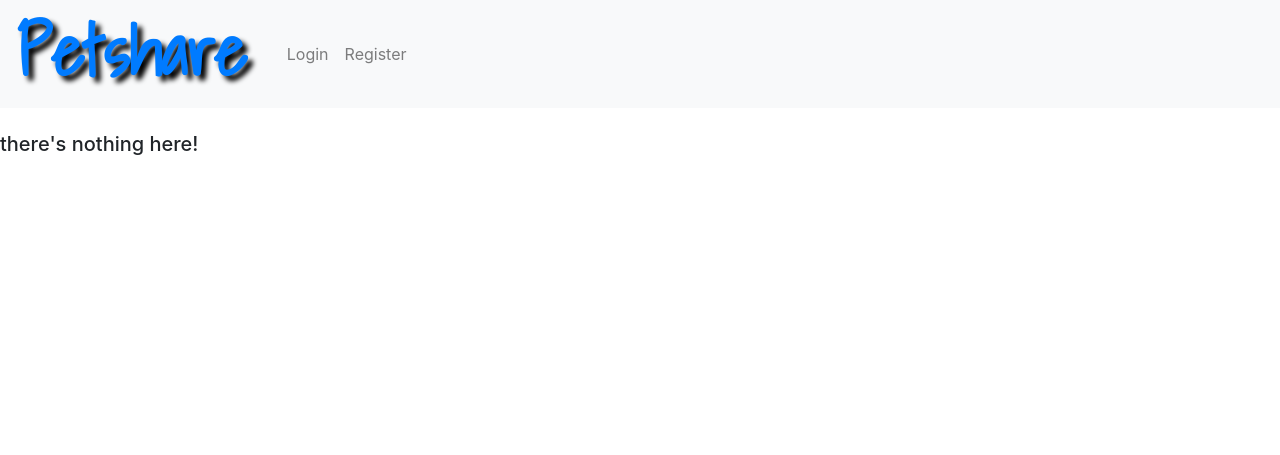
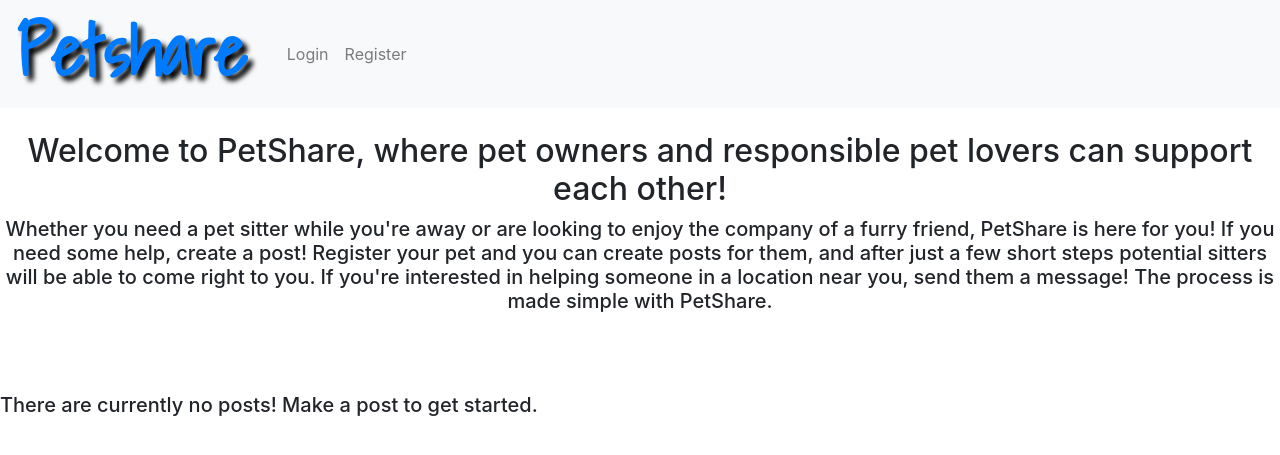
Before and after one commit to shdant113/PetShare, a Python web app: template templates/dashboard-empty.html in a window 1280 px wide. Shown: the top 455 px of the page. Run offline with Jinja, Linux system fonts and the light colour scheme; the template is opened without the code that fills it, so the values that code supplies are empty; some libraries are stand-ins or nearby versions.

Commit message:
updated content on dashboard if no posts

```diff
--- a/templates/dashboard-empty.html
+++ b/templates/dashboard-empty.html
@@ -1,9 +1,16 @@
 {% extends 'layout.html' %}
 
 {% block content %}
-	{% if unread %}
-		<h5>You have unread messages! Check your <a href="{{ url_for('read_message')}}">inbox</a> to read them!</h5>
-	{% endif %}
-	<h5>there's nothing here!</h5>
+	<div class="dash-content" style="text-align: center">
+		{% if unread %}
+			<h5>You have unread messages! Check your <a href="{{ url_for('read_message')}}">inbox</a> to read them!</h5>
+			<br><br>
+		{% endif %}
+		<h2>Welcome to PetShare, where pet owners and responsible pet lovers can support each other! </h2>
+		<h5>Whether you need a pet sitter while you're away or are looking to enjoy the company of a furry friend, PetShare is here for you! If you need some help, create a post! Register your pet and you can create posts for them, and after just a few short steps potential sitters will be able to come right to you. If you're interested in helping someone in a location near you, send them a message! The process is made simple with PetShare.</h5>
+	</div>
+	<br><br><br>
+
+	<h5>There are currently no posts! Make a post to get started.</h5>
 
 {% endblock %}
```
